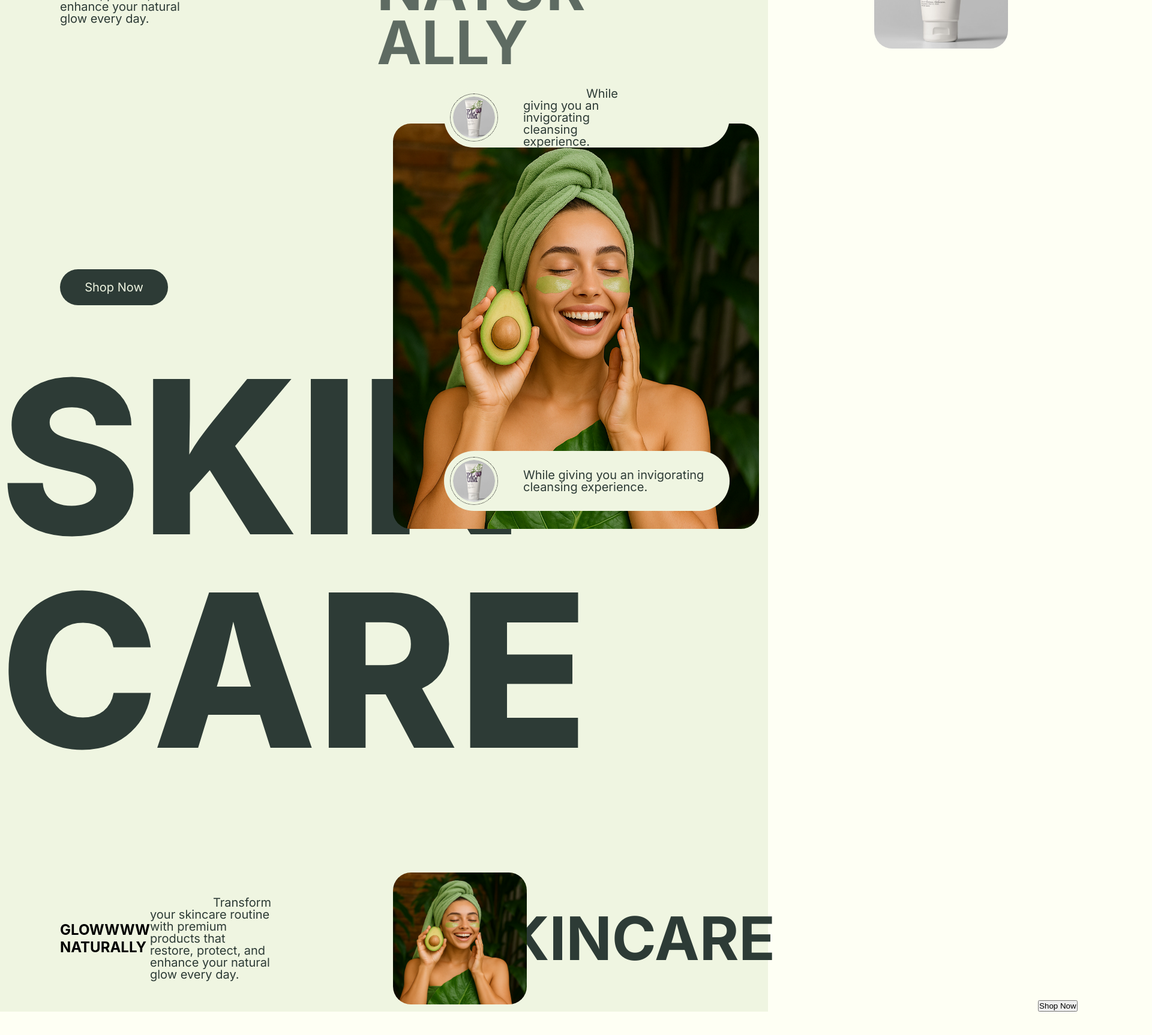
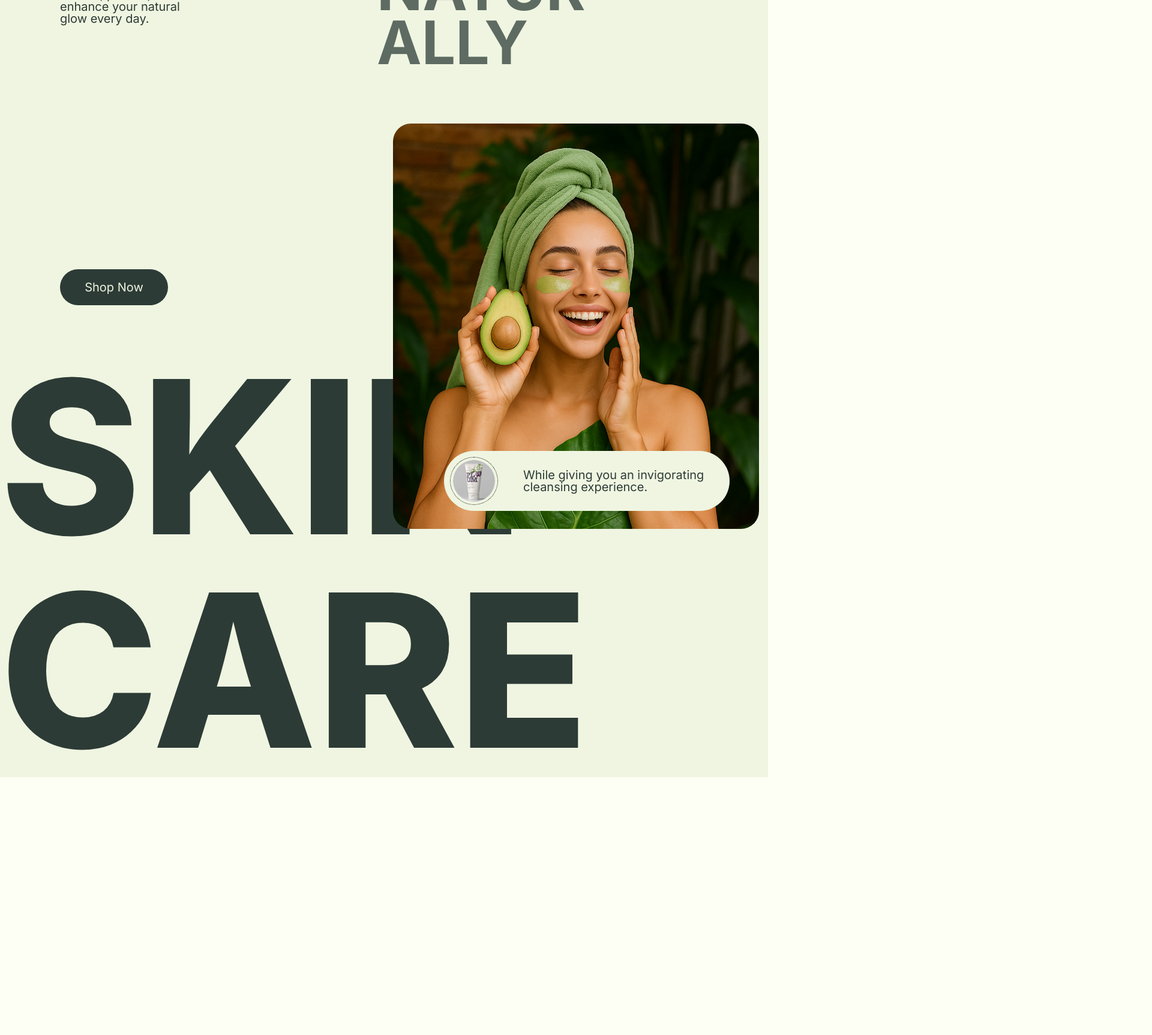
Before and after one commit to lokeshsattimsetti7/SixNine, a React (Create React App) app: page / in a window 1280 px wide. Shown: the part 400-2126 px from the top of the page at 60% size, 1920 px wide, since content can reach past the window. Built offline with nearby package versions, Linux system fonts and the light colour scheme.

Commit message:
Update Banner.jsx

```diff
--- a/src/Components/BannerSection/Banner.jsx
+++ b/src/Components/BannerSection/Banner.jsx
@@ -62,28 +62,6 @@ const Banner = () => {
           </div>
         </div>
       </div>
-
-      <div className={styles.Mobile}>
-        <div className={styles.MainSection} ref={bannerRef}>
-          <div className={styles.UpperSection}>
-            <h2>GLOWWWW NATURALLY</h2>
-            <p ref={textRef}>
-              Transform your skincare routine with premium products that
-              restore, protect, and enhance your natural glow every day.
-            </p>
-            <img src={Girl} alt="model" className={styles.Girl} />
-            <div className={styles.Block}>
-              <p> While giving you an invigorating cleansing experience.</p>
-              <img src={Logo} alt="logo" />
-            </div>
-            <h1>SKINCARE</h1>
-            <div className={styles.LastSection}>
-              <img ref={imageRef} src={Paste} alt="cream" />
-              <button>Shop Now</button>
-            </div>
-          </div>
-        </div>
-      </div>
     </div>
   );
 };
```
